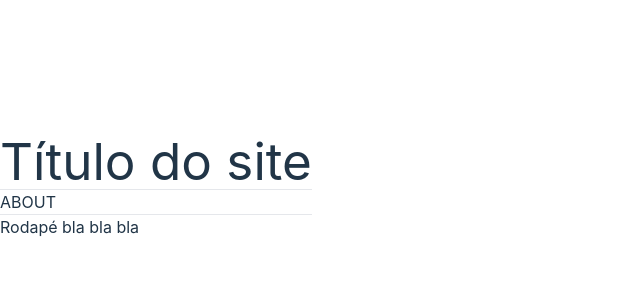
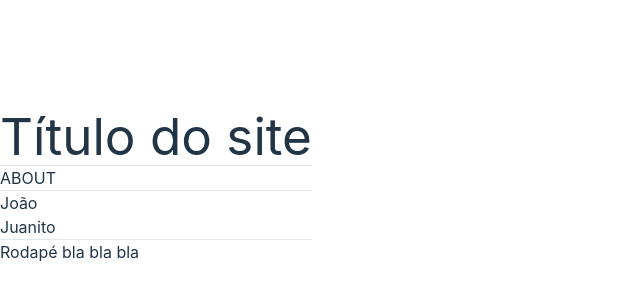
Before and after one commit to conejofoz/react-react-router, a React (Vite) app: page /sobre in a window 1280 px wide. Shown: the part 214-514 px from the top of the page, without its empty margins (0-640 px from the left). Built offline with nearby package versions, Linux system fonts and the light colour scheme; the HTML template or start-up script is replaced by a standard one.

Commit message:
criando grupo de rotas

```diff
--- a/src/App.tsx
+++ b/src/App.tsx
@@ -2,6 +2,8 @@ import { Routes, Route } from 'react-router-dom';
 
 import { Home } from './pages/Home';
 import { About } from './pages/About';
+import { AboutJoao } from './pages/AboutJoao';
+import { AboutJuanito } from './pages/AboutJuanito';
 
 const App = ()=>{
   return (
@@ -14,6 +16,8 @@ const App = ()=>{
         <Routes>
           <Route path='/' element={<Home />} />
           <Route path='/sobre' element={<About />} />
+          <Route path='/sobre/joao' element={<AboutJoao />} />
+          <Route path='/sobre/juanito' element={<AboutJuanito />} />
         </Routes>
       </div>
       <hr />
--- a/src/pages/About.tsx
+++ b/src/pages/About.tsx
@@ -1,5 +1,13 @@
 export const About = ()=>{
     return (
-        <div>ABOUT</div>
+        <div>
+            ABOUT
+            <hr />
+            <ul>
+                <li>João</li>
+                <li>Juanito</li>
+            </ul>
+
+        </div>
     )
 }
--- /dev/null
+++ b/src/pages/AboutJoao.tsx
@@ -0,0 +1,9 @@
+export const AboutJoao = ()=>{
+    return (
+        <div>
+            ABOUT JOÃO
+
+
+        </div>
+    )
+}
--- /dev/null
+++ b/src/pages/AboutJuanito.tsx
@@ -0,0 +1,9 @@
+export const AboutJuanito = ()=>{
+    return (
+        <div>
+            ABOUT JUANITO
+
+
+        </div>
+    )
+}
```
